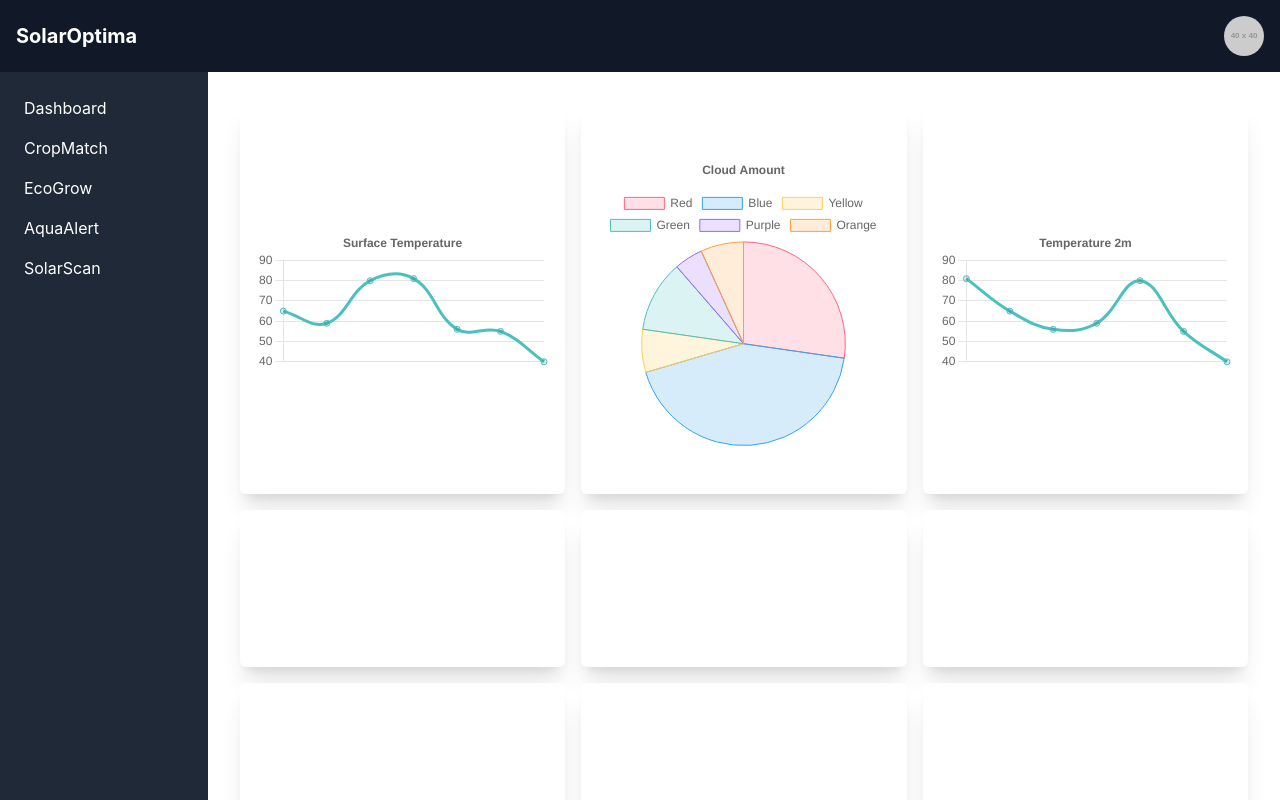
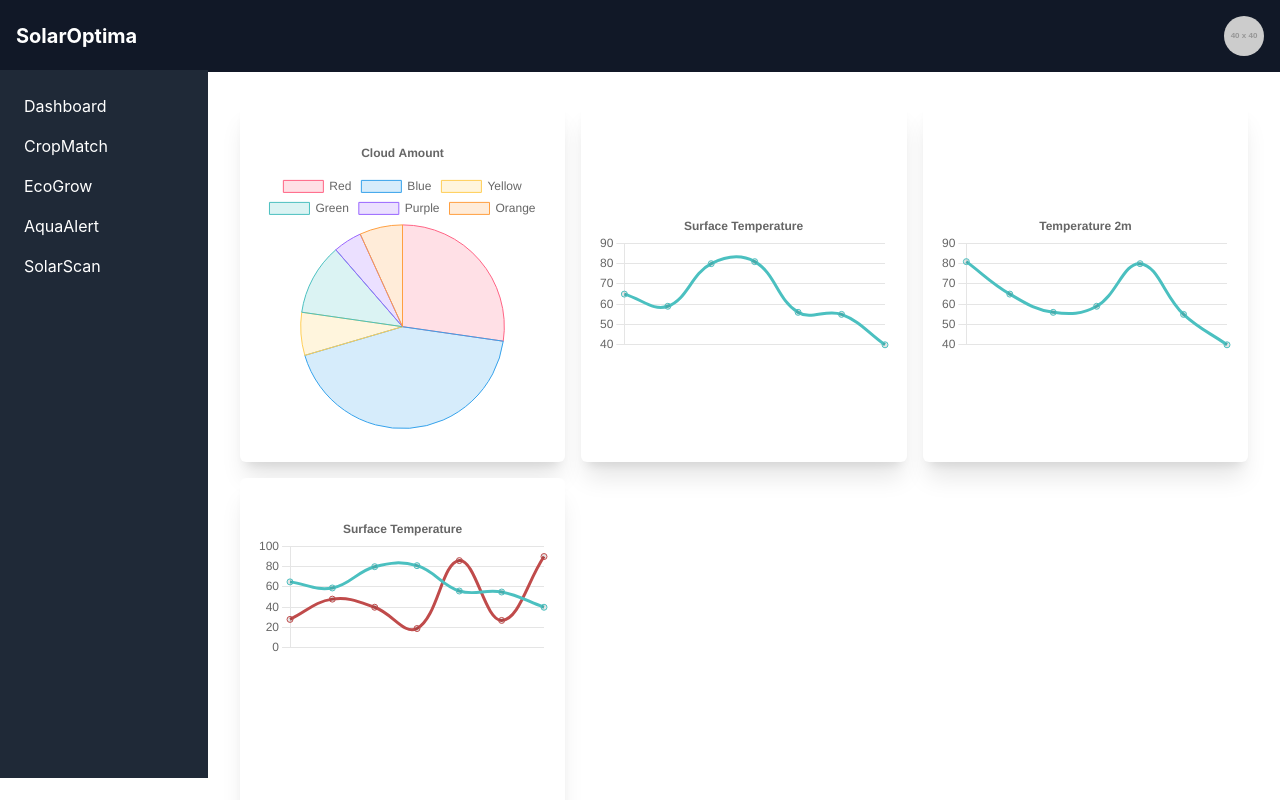
Before and after one commit to siamliam12/SolarOptima, a Next.js app in the folder client/: page /dashboard in a window 1280 px wide. Shown: the top 800 px of the page. Built offline with nearby package versions, Linux system fonts and the light colour scheme.

Commit message:
Refactor dashboard page and components

```diff
--- a/client/app/dashboard/page.jsx
+++ b/client/app/dashboard/page.jsx
@@ -1,17 +1,19 @@
-import Dashboard from '@/components/dashboard/Content/Content';
-import Navbar from '@/components/dashboard/Navbar/Navbar';
-import Sidebar from '@/components/dashboard/sidebar/Sidebar';
-import React from 'react';
+import Dashboard from "@/components/dashboard/Content/Content";
+import Navbar from "@/components/dashboard/Navbar/Navbar";
+import Sidebar from "@/components/dashboard/sidebar/Sidebar";
+import React from "react";
 
 function Page() {
   return (
     <>
-      <Navbar />
-      <div className="flex">
-        <Sidebar />
-        <main className="flex-1 p-4">
-          <Dashboard />
-        </main>
+      <div className="scrollbar-hide">
+        <Navbar />
+        <div className="flex">
+          <Sidebar className="fixed" />
+          <main className="flex-1 p-4">
+            <Dashboard />
+          </main>
+        </div>
       </div>
     </>
   );
--- a/client/app/globals.css
+++ b/client/app/globals.css
@@ -25,3 +25,14 @@ body {
     text-wrap: balance;
   }
 }
+
+/* Hide scrollbar for Chrome, Safari and Opera */
+.scrollbar-hide::-webkit-scrollbar {
+  display: none;
+}
+
+/* Hide scrollbar for IE, Edge and Firefox */
+.scrollbar-hide {
+  -ms-overflow-style: none;  /* IE and Edge */
+  scrollbar-width: none;  /* Firefox */
+}
--- a/client/components/dashboard/Content/Content.jsx
+++ b/client/components/dashboard/Content/Content.jsx
@@ -1,36 +1,43 @@
 import React from "react";
 import PieChart from "../Pie/PieChart";
 import SplineChart from "../Spline/SplineChart";
+import DensityPlot from "../Density/DensityPlot";
 
 const Dashboard = () => {
   return (
-    <div className="p-4 h-full w-full">
+    <div className="p-4 h-full w-auto mt-[70px] overflow-scroll scrollbar-hide ml-52">
       <div className="grid grid-cols-3 gap-4 h-full">
-        {Array.from({ length: 9 }).map((_, index) => (
-          <div
-            key={index}
-            className="bg-white shadow-xl text-white p-4 rounded-md flex flex-col justify-center items-center"
-          >
-            {index === 1 ? (
+        <div className="bg-white shadow-xl text-white p-4 rounded-md flex flex-col justify-center items-center">
           <PieChart />
-            ) : index === 0 ? (
+        </div>
+        <div className="bg-white shadow-xl text-white p-4 rounded-md flex flex-col justify-center items-center">
           <SplineChart
             title="Surface Temperature"
             chartData={[65, 59, 80, 81, 56, 55, 40]}
           />
-            ) : index === 2 ? (
+        </div>
+        <div className="bg-white shadow-xl text-white p-4 rounded-md flex flex-col justify-center items-center">
           <SplineChart
             title="Temperature 2m"
             chartData={[81, 65, 56, 59, 80, 55, 40]}
           />
-            ) : (
-              <>
-                <h2 className="text-xl font-semibold">Box {index + 1}</h2>
-                <p className="mt-2">Content for box {index + 1}</p>
-              </>
-            )}
         </div>
-        ))}
+        <div className="bg-white shadow-xl text-white p-4 rounded-md flex flex-col justify-center items-center">
+          <DensityPlot
+            title="Surface Temperature"
+            data1={[65, 59, 80, 81, 56, 55, 40]}
+            data2={[28, 48, 40, 19, 86, 27, 90]}
+            labels={[
+              "January",
+              "February",
+              "March",
+              "April",
+              "May",
+              "June",
+              "July",
+            ]}
+          />
+        </div>
       </div>
     </div>
   );
--- /dev/null
+++ b/client/components/dashboard/Density/DensityPlot.jsx
@@ -0,0 +1,70 @@
+"use client";
+
+import React from 'react';
+import { Line } from 'react-chartjs-2';
+import { Chart as ChartJS, CategoryScale, LinearScale, PointElement, LineElement, Title, Tooltip, Legend } from 'chart.js';
+
+ChartJS.register(CategoryScale, LinearScale, PointElement, LineElement, Title, Tooltip, Legend);
+
+const DensityPlot = ({ title, data1, data2, labels }) => {
+  const data = {
+    labels: labels,
+    datasets: [
+      {
+        label: 'Dataset 1',
+        data: data1,
+        fill: false,
+        borderColor: 'rgba(75,192,192,1)',
+        tension: 0.4, // This creates the spline effect
+      },
+      {
+        label: 'Dataset 2',
+        data: data2,
+        fill: false,
+        borderColor: 'rgba(192,75,75,1)',
+        tension: 0.4, // This creates the spline effect
+      },
+    ],
+  };
+
+  const options = {
+    responsive: true,
+    plugins: {
+      legend: {
+        display: false, // Show the legend
+      },
+      title: {
+        display: true,
+        text: title,
+      },
+    },
+    scales: {
+      x: {
+        display: false,
+        title: {
+          display: false,
+          text: 'Month',
+        },
+        ticks: {
+          maxRotation: 45,
+          minRotation: 45,
+        },
+      },
+      y: {
+        display: true,
+        title: {
+          display: false,
+          text: 'Value',
+        },
+      },
+    },
+  };
+
+  return (
+    <div className="w-full h-[500px]"> {/* Adjust the width and height as needed */}
+      <Line data={data} options={options} />
+    </div>
+  );
+};
+
+export default DensityPlot;
--- a/client/components/dashboard/Navbar/Navbar.jsx
+++ b/client/components/dashboard/Navbar/Navbar.jsx
@@ -1,11 +1,9 @@
-import React from 'react';
+import React from "react";
 
 const Navbar = () => {
   return (
-    <nav className="bg-gray-900 text-white p-4 flex justify-between items-center">
-      <div className="text-xl font-bold">
-        SolarOptima
-      </div>
+    <nav className="bg-gray-900 text-white p-4 flex justify-between items-center fixed top-0 w-full">
+      <div className="text-xl font-bold">SolarOptima</div>
       <div className="flex items-center">
         <img
           src="https://via.placeholder.com/40"
--- a/client/components/dashboard/sidebar/Sidebar.jsx
+++ b/client/components/dashboard/sidebar/Sidebar.jsx
@@ -11,7 +11,7 @@ const sidebarItems = [
 
 const Sidebar = () => {
   return (
-    <div className="bg-gray-800 text-white w-52 h-screen p-4">
+    <div className="bg-gray-800 text-white w-52 h-[88.5vh] p-4 fixed top-[70px]">
       <ul>
         {sidebarItems.map((item, index) => (
           <li
```
Lines whose indentation alone changed are shown as unchanged.
